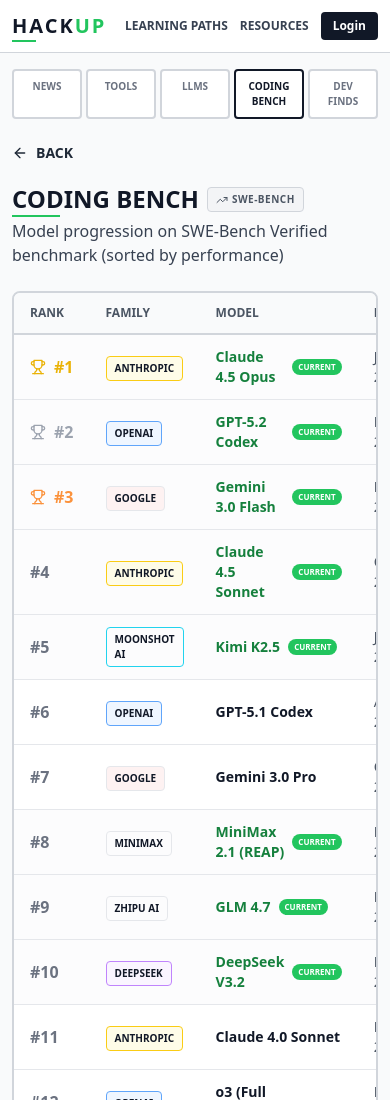
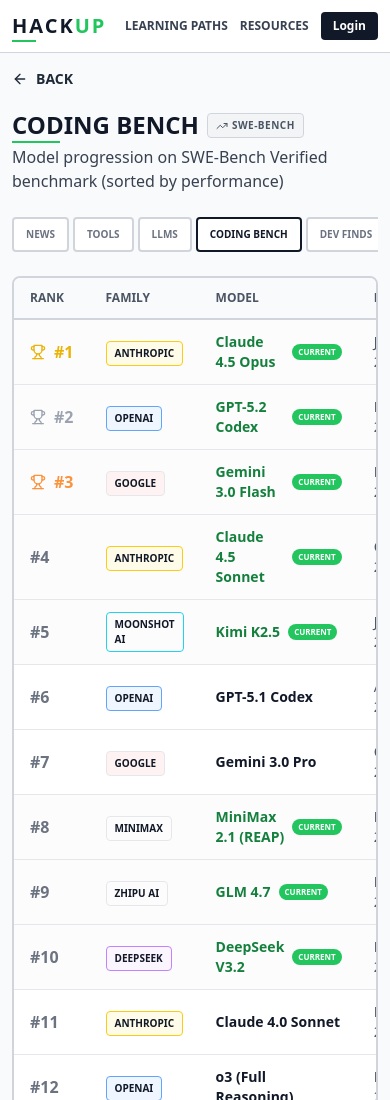
Before and after one commit to arthurjoubin/CodeLearner, an Astro site: page /resources/coding-bench in a window 390 px wide. Shown: the top 1100 px of the page. Built offline with nearby package versions, Linux system fonts and the light colour scheme; Astro itself is replaced by a stand-in of ours; no server answers.

Commit message:
fix: enable Git course availability, reposition tabs in coding bench, improve mobile responsiveness

```diff
--- a/src/components/ResourceTabs.astro
+++ b/src/components/ResourceTabs.astro
@@ -14,12 +14,12 @@ const tabs = [
 ] as const;
 ---
 
-<div class="flex flex-wrap gap-1 mb-6">
+<div class="flex gap-1 mb-6 overflow-x-auto pb-1 scrollbar-hide">
   {tabs.map((tab) => (
     <a
       href={tab.href}
       class:list={[
-        'flex-1 min-w-[calc(33.333%-0.25rem)] sm:flex-1 sm:min-w-0 py-2 px-2 sm:px-3 text-center text-[10px] sm:text-xs font-bold uppercase rounded transition-all border-2',
+        'flex-shrink-0 py-2 px-3 sm:px-4 text-center text-[10px] sm:text-xs font-bold uppercase rounded transition-all border-2 whitespace-nowrap',
         active === tab.key
           ? 'bg-white text-gray-900 border-gray-900'
           : 'bg-white text-gray-500 border-gray-300 hover:text-gray-900 hover:border-gray-400'
@@ -29,3 +29,13 @@ const tabs = [
     </a>
   ))}
 </div>
+
+<style>
+  .scrollbar-hide::-webkit-scrollbar {
+    display: none;
+  }
+  .scrollbar-hide {
+    -ms-overflow-style: none;
+    scrollbar-width: none;
+  }
+</style>
--- a/src/pages/_HomePage.tsx
+++ b/src/pages/_HomePage.tsx
@@ -179,7 +179,7 @@ export function HomePageContent() {
 
       <div className="flex gap-2 overflow-x-auto pb-2 -mx-2 px-2 scrollbar-hide p-1">
         {learningPaths.map((path) => {
-          const isAvailable = path.id === 'react' || path.id === 'web-stack';
+          const isAvailable = path.id === 'react' || path.id === 'web-stack' || path.id === 'git';
           const resume = resumes.find(r => r.courseId === path.id);
           const progress = resume
             ? Math.max(1, getPathProgress(path.id))
--- a/src/pages/resources/coding-bench.astro
+++ b/src/pages/resources/coding-bench.astro
@@ -53,9 +53,7 @@ const getRankColor = (index: number) => {
 ---
 
 <MainLayout title="Coding Bench - LLM Rankings">
-  <ResourceTabs active="coding-bench" />
-
-  <div class="page-enter mt-6">
+  <div class="page-enter">
     <div class="relative inline-block group mb-4">
       <a href="/resources" class="inline-flex items-center gap-2 text-gray-800 font-bold uppercase hover:text-primary-600 transition-colors text-sm">
         <ArrowLeft className="w-4 h-4" /> Back
@@ -75,6 +73,8 @@ const getRankColor = (index: number) => {
       </div>
       <p class="text-gray-700 mt-1">Model progression on SWE-Bench Verified benchmark (sorted by performance)</p>
     </div>
+
+    <ResourceTabs active="coding-bench" />
 
     <div class="bg-white border-2 border-gray-300 rounded-lg overflow-hidden">
       <div class="overflow-x-auto">
```
